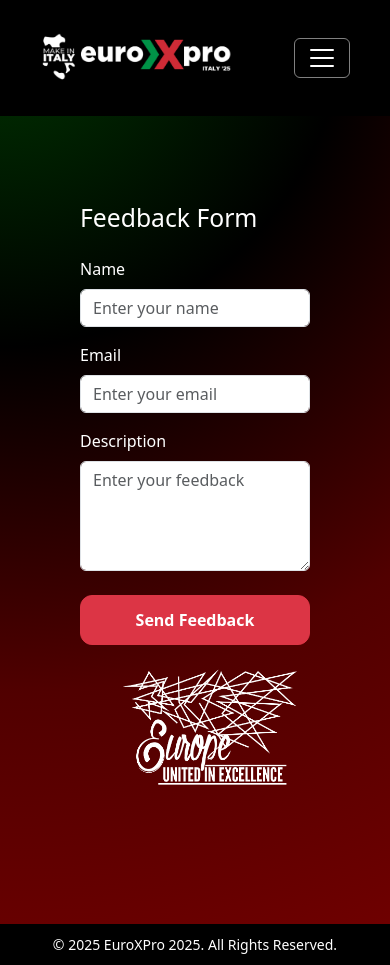
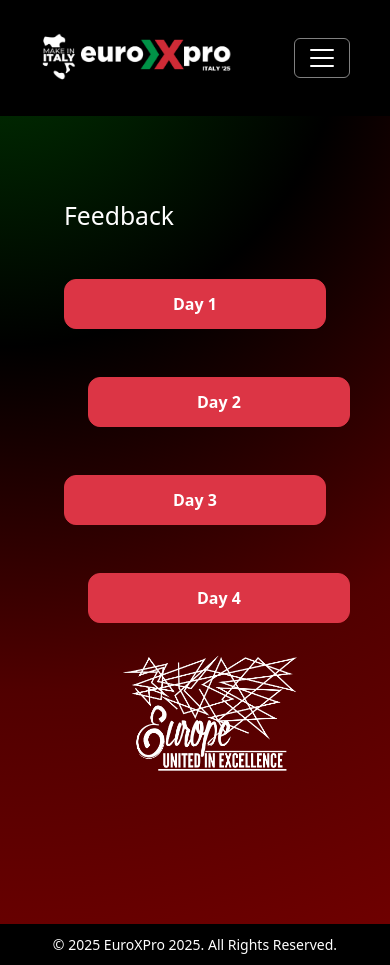
Before and after one commit to murafalizade/euroxpro, a React (Vite) app: page /feedback in a window 390 px wide. Built offline with nearby package versions, Linux system fonts and the light colour scheme.

Commit message:
cc mails phones

```diff
--- a/src/components/DelegateCard.tsx
+++ b/src/components/DelegateCard.tsx
@@ -26,6 +26,7 @@
                 borderRadius: "12px",
                 padding: "20px",
                 width: "250px",
+                maxWidth:"250px",
                 height: "300px",
                 background: "#fff",
                 boxShadow: "0 4px 12px rgba(0, 0, 0, 0.1)",
--- a/src/pages/Home/ConferenceTeamScreen.tsx
+++ b/src/pages/Home/ConferenceTeamScreen.tsx
@@ -36,55 +36,60 @@
                     <DelegateCard img={'/11.png'} name={'Mohmmed Algelany'} lc={'Conference Manager'} position={'+33 1232 2323 21'}/>
                 </Col>
                 <Col md={2} sm={6} className="d-flex justify-content-center mb-4">
-                    <DelegateCard img={'/13.png'} name={'Omar Ibrahim'} lc={'Conference Manager'} position={'+33 1232 2323 21'}/>
+                    <DelegateCard img={'/13.png'} name={'Omar Ibrahim'} lc={'Conference Manager'} position={'+90 531 812 43 39'}/>
                 </Col>
                 <Col md={2} sm={6} className="d-flex justify-content-center mb-4">
-                    <DelegateCard img={'/14.png'} name={'Eleonara Pezzi'} lc={'Conference Manager'} position={'+33 1232 2323 21'}/>
+                    <DelegateCard img={'/14.png'} name={'Eleonara Pezzi'} lc={'Conference Manager'} position={'eleonora.pezzi@aiesec.it'}/>
                 </Col>
                 <Col md={2} sm={6} className="d-flex justify-content-center mb-4">
                     <DelegateCard img={'/15.png'} name={'Sertaç Gülbudak'} lc={'Conference Manager'} position={'+33 1232 2323 21'}/>
                 </Col>
                 <Col md={2} sm={6} className="d-flex justify-content-center mb-4">
-                    <DelegateCard img={'/12.png'} name={'Ahmed Ellithy'} lc={'Conference Manager'} position={'+33 1232 2323 21'}/>
+                    <DelegateCard img={'/12.png'} name={'Ahmed Ellithy'} lc={'Conference Manager'} position={'ahmed.ellithy@aiesec.it'}/>
                 </Col>
             </Row>
 
-            <Row className="justify-content-center" style={{width: "80%"}}>
-                <h3 className={'text-center my-5'}>CC Team</h3>
-                <Col md={3} sm={6} className="d-flex justify-content-center mb-4">
-                    <DelegateCard img={'/10.png'} name={'Maria Timeea'} lc={'CCP'} position={'+33 1232 2323 21'}/>
+            <Row className="justify-content-center">
+                <Col md={12}>
+                    <h3 className="text-center my-5">CC Team</h3>
                 </Col>
-                <Col md={3} sm={6} className="d-flex justify-content-center mb-4">
-                    <DelegateCard img={'/8.png'} name={'Pietro'} lc={'CCM Events'} position={'+33 1232 2323 21'}/>
+                <Col md={12} sm={6} className="d-flex justify-content-center mb-4">
+                    <DelegateCard img={'/10.png'} name={'Maria Timeea'} lc={'CCP'} position={'+40 745 166 573'}/>
                 </Col>
-                <Col md={3} sm={6} className="d-flex justify-content-center mb-4">
-                    <DelegateCard img={'/3.png'} name={'Andrea'} lc={'CCVP Finance'} position={'+33 1232 2323 21'}/>
+                <Col md={2} sm={6} className="d-flex justify-content-center mb-4">
+                    <DelegateCard img={'/4.png'} name={'Maciek'} lc={'CCVP Events'} position={'maciek.holub@gmail.com'}/>
                 </Col>
-                <Col md={3} sm={6} className="d-flex justify-content-center mb-4">
-                    <DelegateCard img={'/7.png'} name={'Tudii'} lc={'CCM MKT'} position={'+33 1232 2323 21'}/>
+                <Col md={2} sm={6} className="d-flex justify-content-center mb-4">
+                    <DelegateCard img={'/5.png'} name={'Francesco'} lc={'CCVP BD'} position={'francesco.urraro@aiesec.net'}/>
                 </Col>
-                <Col md={3} sm={6} className="d-flex justify-content-center mb-4">
-                    <DelegateCard img={'/m.jpg'} name={'Murad'} lc={'CCM MKT'} position={'+33 1232 2323 21'}/>
+                <Col md={2} sm={6} className="d-flex justify-content-center mb-4">
+                    <DelegateCard img={'/1.png'} name={'Feyza'} lc={'CCVP Logistics'} position={'feyza.mentise2@aiesec.net'}/>
                 </Col>
-                <Col md={3} sm={6} className="d-flex justify-content-center mb-4">
-                    <DelegateCard img={'/9.png'} name={'Matilde'} lc={'CCM BD'} position={'+33 1232 2323 21'}/>
+                <Col md={2} sm={6} className="d-flex justify-content-center mb-4">
+                    <DelegateCard img={'/2.png'} name={'Ionela'} lc={'CCVP DxP'} position={'+40 747 676 925'}/>
                 </Col>
-                <Col md={3} sm={6} className="d-flex justify-content-center mb-4">
-                    <DelegateCard img={'/6.png'} name={'Andrei'} lc={'CCM Logistics'} position={'+33 1232 2323 21'}/>
-                </Col>
-                <Col md={3} sm={6} className="d-flex justify-content-center mb-4">
-                    <DelegateCard img={'/4.png'} name={'Maciek'} lc={'CCVP Events'} position={'+33 1232 2323 21'}/>
-                </Col>
-                <Col md={3} sm={6} className="d-flex justify-content-center mb-4">
-                    <DelegateCard img={'/2.png'} name={'Ionela'} lc={'CCVP DxP'} position={'+33 1232 2323 21'}/>
-                </Col>
-                <Col md={3} sm={6} className="d-flex justify-content-center mb-4">
-                    <DelegateCard img={'/1.png'} name={'Feyza'} lc={'CCVP Logistics'} position={'+33 1232 2323 21'}/>
-                </Col>
-                <Col md={3} sm={6} className="d-flex justify-content-center mb-4">
-                    <DelegateCard img={'/5.png'} name={'Francesco'} lc={'CCVP BD'} position={'+33 1232 2323 21'}/>
+                <Col md={2} sm={6} className="d-flex justify-content-center mb-4">
+                    <DelegateCard img={'/3.png'} name={'Andrea'} lc={'CCVP Finance'} position={'+39 333 294 3276'}/>
                 </Col>
             </Row>
+            <Row className="justify-content-center" style={{width:"95rem"}}>
+                <Col md={2} sm={6} className="d-flex justify-content-center mb-4">
+                    <DelegateCard img={'/8.png'} name={'Pietro'} lc={'CCM Events'} position={'pietro.angeli@aiesec.net'}/>
+                </Col>
+                <Col md={2} sm={6} className="d-flex justify-content-center mb-4">
+                    <DelegateCard img={'/9.png'} name={'Matilde'} lc={'CCM BD'} position={'matilde.zapparoli@aiesec.net'}/>
+                </Col>
+                <Col md={2} sm={6} className="d-flex justify-content-center mb-4">
+                    <DelegateCard img={'/6.png'} name={'Andrei'} lc={'CCM Logistics'} position={'andreidaniel.giurea4@aiesec.net'}/>
+                </Col>
+                <Col md={2} sm={6} className="d-flex justify-content-center mb-4">
+                    <DelegateCard img={'/m.jpg'} name={'Murad'} lc={'CCM MKT'} position={'murad.aliyev@aiesec.net'}/>
+                </Col>
+                <Col md={2} sm={6} className="d-flex justify-content-center mb-4">
+                    <DelegateCard img={'/7.png'} name={'Tudii'} lc={'CCM MKT'} position={'alexandru.tudose@aiesec.net'}/>
+                </Col>
+            </Row>
+
         </motion.section>
     );
 };
--- a/src/pages/Home/Feedback.tsx
+++ b/src/pages/Home/Feedback.tsx
@@ -1,25 +1,7 @@
-import {ChangeEvent, FC, FormEvent, useState} from "react";
-import { Container, Row, Col, Form, Button } from "react-bootstrap";
+import {FC} from "react";
+import { Container, Row, Col } from "react-bootstrap";
 
 const Feedback: FC = () => {
-    const [formData, setFormData] = useState({
-        name: "",
-        email: "",
-        description: "",
-    });
-
-    const handleChange = (e: ChangeEvent<HTMLInputElement | HTMLTextAreaElement>) => {
-        const { name, value } = e.target;
-        setFormData((prevState) => ({
-            ...prevState,
-            [name]: value,
-        }));
-    };
-
-    const handleSubmit = (e: FormEvent) => {
-        e.preventDefault();
-        console.log(formData);
-    };
 
     return (
         <main
@@ -36,49 +18,14 @@
         >
         <Container fluid className="p-5">
             <Row className="align-items-center">
-                {/* Left Section - Form */}
-                <Col xs={12} md={6} className="p-4">
-                    <h2 className="mb-4">Feedback Form</h2>
-
-                    <Form onSubmit={handleSubmit}>
-                        <Form.Group className="mb-3">
-                            <Form.Label>Name</Form.Label>
-                            <Form.Control
-                                type="text"
-                                name="name"
-                                value={formData.name}
-                                onChange={handleChange}
-                                placeholder="Enter your name"
-                            />
-                        </Form.Group>
-
-                        <Form.Group className="mb-3">
-                            <Form.Label>Email</Form.Label>
-                            <Form.Control
-                                type="email"
-                                name="email"
-                                value={formData.email}
-                                onChange={handleChange}
-                                placeholder="Enter your email"
-                            />
-                        </Form.Group>
-
-                        <Form.Group className="mb-4">
-                            <Form.Label>Description</Form.Label>
-                            <Form.Control
-                                as="textarea"
-                                name="description"
-                                value={formData.description}
-                                onChange={handleChange}
-                                placeholder="Enter your feedback"
-                                rows={4}
-                            />
-                        </Form.Group>
-
-                        <Button type="submit" variant="danger">
-                            Send Feedback
-                        </Button>
-                    </Form>
+                <Col xs={12} md={6} className="p-2">
+                    <h2 className="mb-4">Feedback</h2>
+                    <div>
+                        <a href={'/'} className={'btn btn-danger ms-0 m-4'}>Day 1</a>
+                        <a href={'/'} className={'btn btn-danger m-4'}>Day 2</a>
+                        <a href={'/'} className={'btn btn-danger ms-0 m-4'}>Day 3</a>
+                        <a href={'/'} className={'btn btn-danger m-4'}>Day 4</a>
+                    </div>
                 </Col>
                 <Col xs={12} md={6} className="d-flex justify-content-center align-items-center">
                     <img src="./europe.png" alt="Europe" className="img-fluid" style={{ maxWidth: "80%", width: '450px'}} />
--- a/src/service/sheetService.ts
+++ b/src/service/sheetService.ts
@@ -34,8 +34,6 @@
 const CLOUDINARY_BASE_URL = "https://res.cloudinary.com/dorcbhjzc/image/upload/";
 
 export const getCloudinaryImageUrl = (img: string): string => {
-    // const fileNameWithExtension = img.substring(img.lastIndexOf("/") + 1);
-    // const fileNameWithoutExtension = fileNameWithExtension.split(".")[0];
     const fileNameWithoutExtension = img.toLowerCase().replace(/ /g, "_")
     return `${CLOUDINARY_BASE_URL}${fileNameWithoutExtension}.webp`;
 };
```
